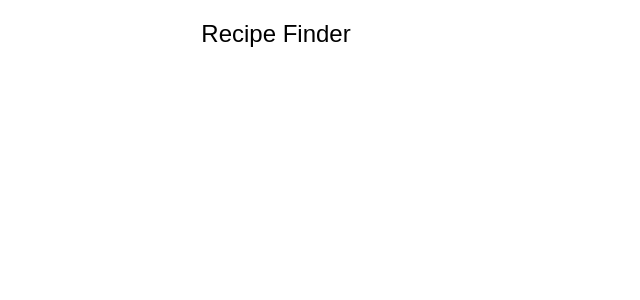
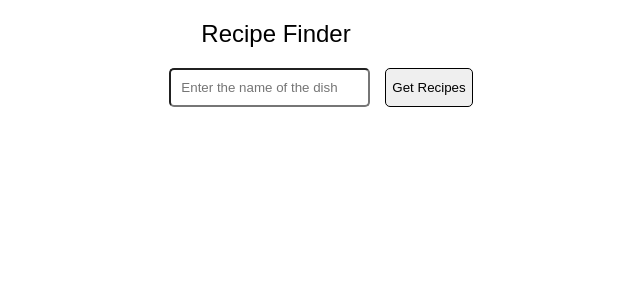
Before and after one commit to deeshubhatt07/recipe-finder-project, a React (Create React App) app: page / in a window 1280 px wide. Shown: the top 300 px of the page, without its empty margins (364-1004 px from the left). Built offline with nearby package versions, Linux system fonts and the light colour scheme.

Commit message:
Search Bar added

```diff
--- a/src/App.js
+++ b/src/App.js
@@ -1,11 +1,13 @@
 import React from 'react';
 import Header from './Header/Header'
+import Search from './Recipe/Search'
 import './App.css';
 
 function App() {
   return (
     <div>
       <Header />
+      <Search />
     </div>
   );
 }
--- /dev/null
+++ b/src/Recipe/Search.css
@@ -0,0 +1,25 @@
+.input{
+    margin-left: 50%;
+
+}
+
+.search{
+    display: flex;
+    justify-content: center;
+}
+
+Button{
+    margin-left: 15px;
+    border: 0.5px solid;
+    border-radius: 5px;
+}
+
+.noposts{
+    background-color: aquamarine;
+}
+
+input{
+    margin-left: 90px;
+    padding: 10px;
+    border-radius: 5px;
+}
--- /dev/null
+++ b/src/Recipe/Search.js
@@ -0,0 +1,43 @@
+import React from 'react';
+import './Search.css'
+// import Display from './Display';
+// import ReactDOM from 'react-dom'
+
+class Search extends React.Component{
+
+    constructor(props){
+        super(props);
+        this.state = {
+            dishname: ""
+        }
+        this.changeHandler = this.changeHandler.bind(this)
+        //this.handler = this.handler.bind(this)
+    }
+
+    changeHandler(e){
+        this.setState({dishname: e.target.value})
+    }
+
+    // {handler(){
+    //     ReactDOM.render(<Display key={this.state.dishname} title={this.state.dishname} />,document.getElementById('root'))
+    // }}
+
+    render(){
+
+        return(
+            <div>
+                <div className="search">
+                    <input
+                        type="text"
+                        placeholder="Enter the name of the dish"
+                        className="imput"
+                        onChange = {this.changeHandler}
+                        value = {this.props.dishname}></input>
+                    <button onClick={this.handler}> Get Recipes</button><br/>
+                </div>
+            </div>
+        )
+    }
+}
+
+export default Search;
```
